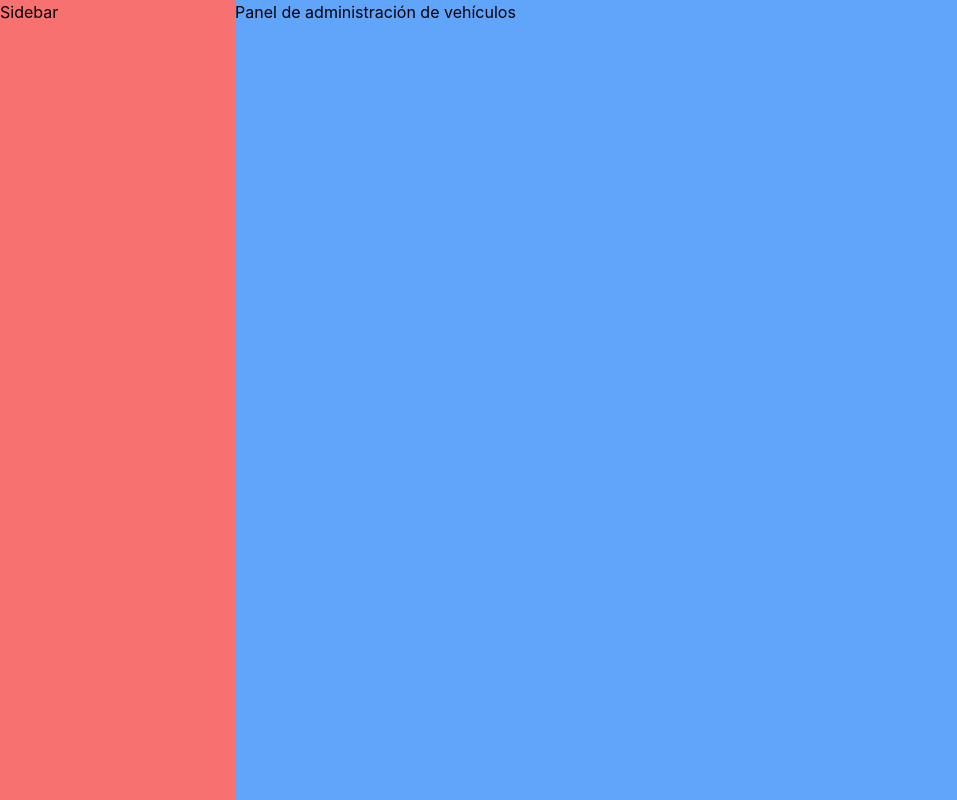
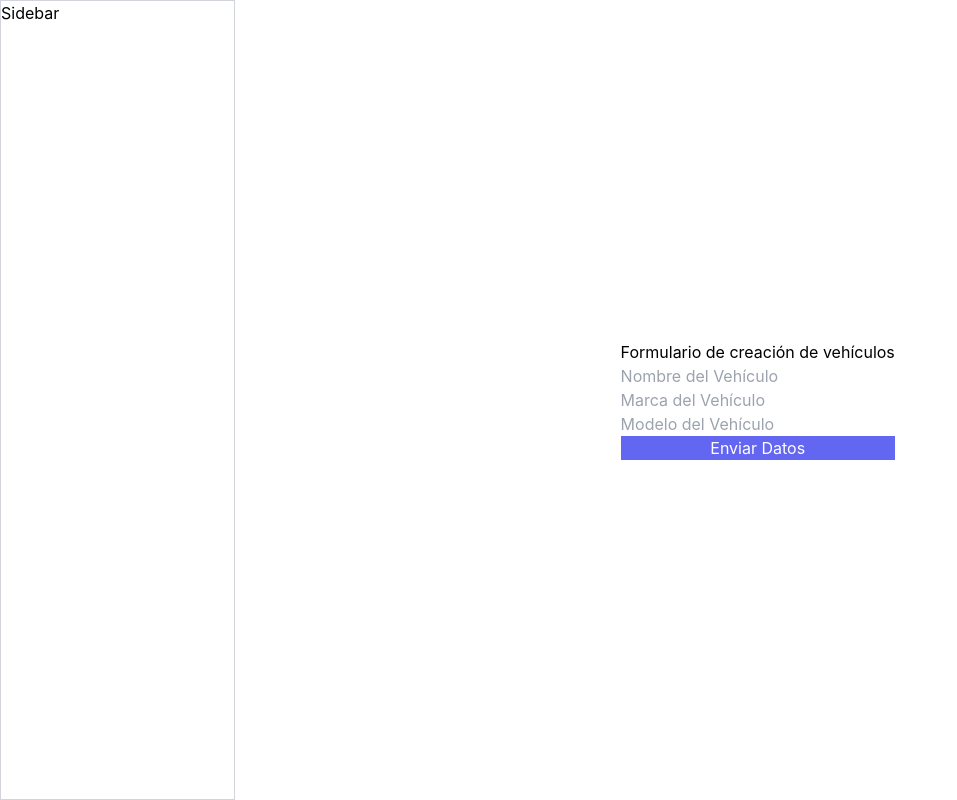
Before and after one commit to JhonZafra/concesionario, a React (Create React App) app: page /vehiculos in a window 1280 px wide. Shown: the whole page, without its empty margins (0-957 px from the left). Built offline with nearby package versions, Linux system fonts and the light colour scheme.

Commit message:
uso de useEffect y useState

```diff
--- a/src/components/Sidebar.jsx
+++ b/src/components/Sidebar.jsx
@@ -2,7 +2,7 @@ import React from 'react'
 
 const Sidebar = () => {
   return (
-    <nav className='w-72 bg-red-400'>Sidebar</nav>
+    <nav className='w-72 border border-gray-300 flex flex-col justify-between'>Sidebar</nav>
   )
 }
 
--- a/src/layouts/PrivateLayaout.jsx
+++ b/src/layouts/PrivateLayaout.jsx
@@ -1,12 +1,13 @@
 import Sidebar from "components/Sidebar";
 import React from "react";
 import { Outlet } from "react-router-dom";
+
 
 const PrivateLayaout = ({ children }) => {
   return (
     <div className="flex w-screen h-screen">
       <Sidebar />
-      <main className="flex w-full bg-blue-400 overflow-y-scroll">
+      <main className="flex w-full overflow-y-scroll items-center justify-center">
       {children}
       <Outlet />
       </main>
--- a/src/pages/Login.jsx
+++ b/src/pages/Login.jsx
@@ -21,7 +21,7 @@ const Login = () => {
             required
           />
         </div>
-        <div>
+        <div className="flex justify-between">
           <div>
             <label htmlFor="recuerdame">
               <input type="checkbox" name="recuerdame" />
@@ -37,6 +37,7 @@ const Login = () => {
             <button type="submit">Iniciar Sesion</button>
           </Link>
         </div>
+        <div>O</div>
         <div>
           <button>Continua con google</button>
         </div>
--- a/src/pages/admin/Vehiculos.jsx
+++ b/src/pages/admin/Vehiculos.jsx
@@ -1,10 +1,31 @@
 import React from "react";
+import { useEffect, useState } from "react";
 
 const Vehiculos = () => {
+  const [nombreVehículo, setNombreVehículo] = useState ('')
+
+  useEffect(() => {
+    console.log(
+      "Hola, soy un useEffect que se ejecuta solo una vez cuando la página se renderiza porque tiene el array de dependencias vacío"
+    );
+  }, []);
+
   return (
-    <div>
-      Panel de administración de vehículos
-    </div>
+    <form className="flex flex-col">
+      <h2>Formulario de creación de vehículos</h2>
+      <input
+        onChange={(e) => {setNombreVehículo("nombre: ", e.target.value)}}
+        type="text"
+        placeholder="Nombre del Vehículo"
+      ></input>
+      <input
+        onChange={(e) => {console.log("marca: ", e.target.value);}}
+        type="text"
+        placeholder="Marca del Vehículo"
+      ></input>
+      <input type="number" placeholder="Modelo del Vehículo"></input>
+      <button className="bg-indigo-500 text-white">Enviar Datos</button>
+    </form>
   );
 };
 
```
